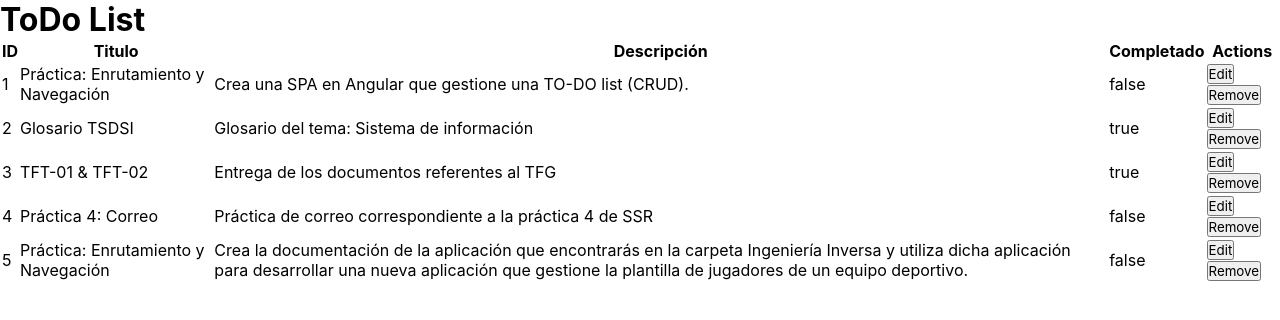
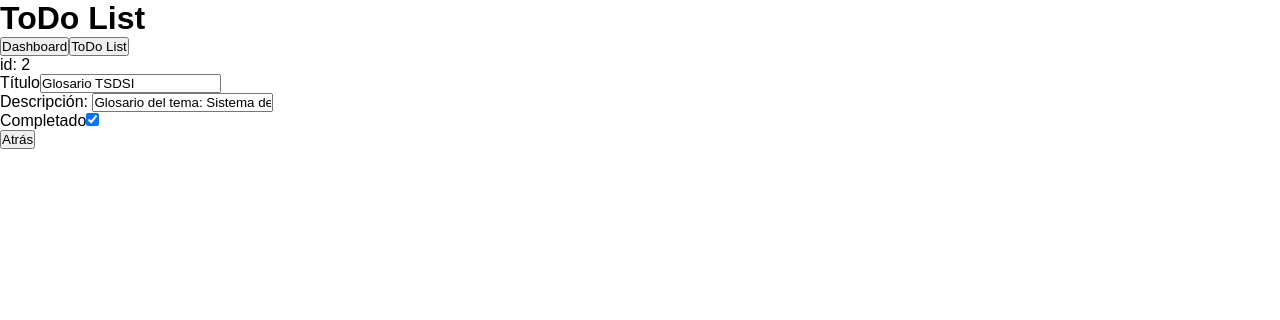
Before and after one commit to JoaquinJPB/ToDoList-Angular, an Angular app: page /details/2 in a window 1280 px wide. Before the commit this address led to /. Shown: the top 320 px of the page. Built offline with nearby package versions, Linux system fonts and the light colour scheme.

Commit message:
Routing + ToDo details

```diff
--- a/src/app/app-routing.module.ts
+++ b/src/app/app-routing.module.ts
@@ -1,7 +1,16 @@
 import { NgModule } from '@angular/core';
 import { RouterModule, Routes } from '@angular/router';
 
-const routes: Routes = [];
+import { TodoDetailsComponent } from './components/todo-details/todo-details.component';
+import { TodosComponent } from './components/todos/todos.component';
+import { DashboardComponent } from './components/dashboard/dashboard.component';
+
+const routes: Routes = [
+  { path: 'todos', component: TodosComponent},
+  { path: 'details/:id', component: TodoDetailsComponent },
+  { path: 'dashboard', component: DashboardComponent },
+  { path: '', redirectTo: '/dashboard', pathMatch: 'full' },
+];
 
 @NgModule({
   imports: [RouterModule.forRoot(routes)],
--- a/src/app/app.component.html
+++ b/src/app/app.component.html
@@ -2,5 +2,9 @@
     <header>
       <h1>ToDo List</h1>
     </header>
-    <app-todos></app-todos>
+    <nav>
+      <button routerLink="/dashboard">Dashboard</button>
+      <button routerLink="/todos">ToDo List</button>
+    </nav>
+    <router-outlet></router-outlet>
 </div>
--- a/src/app/app.module.ts
+++ b/src/app/app.module.ts
@@ -6,12 +6,14 @@ import { AppRoutingModule } from './app-routing.module';
 import { AppComponent } from './app.component';
 import { TodosComponent } from './components/todos/todos.component';
 import { TodoDetailsComponent } from './components/todo-details/todo-details.component';
+import { DashboardComponent } from './components/dashboard/dashboard.component';
 
 @NgModule({
   declarations: [
     AppComponent,
     TodosComponent,
     TodoDetailsComponent,
+    DashboardComponent,
   ],
   imports: [
     BrowserModule,
--- /dev/null
+++ b/src/app/components/dashboard/dashboard.component.html
@@ -0,0 +1,6 @@
+<h2>Task in progress</h2>
+<div class="heroes-menu">
+    <a *ngFor="let todo of todos"  routerLink="/details/{{todo.id}}">
+        {{todo.title}}
+    </a>
+</div>
--- /dev/null
+++ b/src/app/components/dashboard/dashboard.component.ts
@@ -0,0 +1,26 @@
+import { Component, OnInit } from '@angular/core';
+
+import { Todo } from '../../models/todo';
+import { TodoService } from '../../services/todo.service';
+
+@Component({
+  selector: 'app-dashboard',
+  templateUrl: './dashboard.component.html',
+  styleUrls: ['./dashboard.component.css']
+})
+export class DashboardComponent implements OnInit {
+
+  todos: Todo[] = [];
+
+  constructor(private todoService: TodoService) { }
+
+  ngOnInit(): void {
+    this.getTodos();
+  }
+
+  getTodos(): void {
+    this.todoService.getTodos()
+      .subscribe(todos => this.todos = todos.slice(1, 3));
+  }
+
+}
--- a/src/app/components/todo-details/todo-details.component.html
+++ b/src/app/components/todo-details/todo-details.component.html
@@ -13,6 +13,8 @@
         <label for="todo-completed">Completado</label>
         <input type="checkbox" id="todo-completed" [(ngModel)]="todo.completed">
     </div>
-
+    <div>
+        <button type="button" (click)="goBack()">Atrás</button>
+    </div>
 
 </div>
--- a/src/app/components/todo-details/todo-details.component.ts
+++ b/src/app/components/todo-details/todo-details.component.ts
@@ -1,4 +1,8 @@
 import { Component, OnInit, Input } from '@angular/core';
+import { ActivatedRoute } from '@angular/router';
+import { Location } from '@angular/common';
+
+import { TodoService } from '../../services/todo.service';
 
 import { Todo } from '../../models/todo';
 
@@ -12,9 +16,24 @@ export class TodoDetailsComponent implements OnInit {
 
   @Input() todo?: Todo;
 
-  constructor() { }
+  constructor(
+    private route: ActivatedRoute,
+    private todoService: TodoService,
+    private location: Location
+  ) { }
 
   ngOnInit(): void {
+    this.getTodo();
+  }
+
+  getTodo(): void {
+    const id = Number(this.route.snapshot.paramMap.get('id'));
+    this.todoService.getTodo(id)
+      .subscribe(todo => this.todo = todo);
+  }
+
+  goBack(): void {
+    this.location.back();
   }
 
 }
--- a/src/app/components/todos/todos.component.html
+++ b/src/app/components/todos/todos.component.html
@@ -16,12 +16,10 @@
                 <td>{{todo.description}}</td>
                 <td>{{todo.completed}}</td>
                 <td>
-                    <button [class.selected]="todo === selectedTodo" type="button" (click)="onSelect(todo)">Edit</button>
+                    <button routerLink="/details/{{todo.id}}">Edit</button>
                     <button>Remove</button>
                 </td>
             </tr>
         </tbody>
     </table>
 </div>
-
-<app-todo-details [todo]="selectedTodo"></app-todo-details>
--- a/src/app/components/todos/todos.component.ts
+++ b/src/app/components/todos/todos.component.ts
@@ -13,8 +13,6 @@ import { TodoService } from '../../services/todo.service';
 
 export class TodosComponent implements OnInit {
 
-  selectedTodo?: Todo;
-
   todos: Todo[] = [];
 
   constructor(private TodoService: TodoService) { }
@@ -28,8 +26,4 @@ export class TodosComponent implements OnInit {
       .subscribe(todos => this.todos = todos);
   }
 
-  onSelect(todo: Todo): void {
-    this.selectedTodo = todo;
-  }
-
 }
--- a/src/app/services/todo.service.ts
+++ b/src/app/services/todo.service.ts
@@ -17,4 +17,9 @@ export class TodoService {
     return todos;
   }
 
+  getTodo(id: number): Observable<Todo> {
+    const todo = TODOS.find(h => h.id === id)!;
+    return of(todo);
+  }
+
 }
--- a/src/styles.css
+++ b/src/styles.css
@@ -2,5 +2,5 @@
     margin: 0;
     padding: 0;
     box-sizing: border-box;
-    font-family: -apple-system, BlinkMacSystemFont, 'Segoe UI', Roboto, Oxygen, Ubuntu, Cantarell, 'Open Sans', 'Helvetica Neue', sans-serif;
+    font-family: 'Ubuntu', sans-serif;
 }
```
Also changed, not shown: src/app/components/dashboard/dashboard.component.css (added), 1 other file (tests, documents, lock files or other folders).
